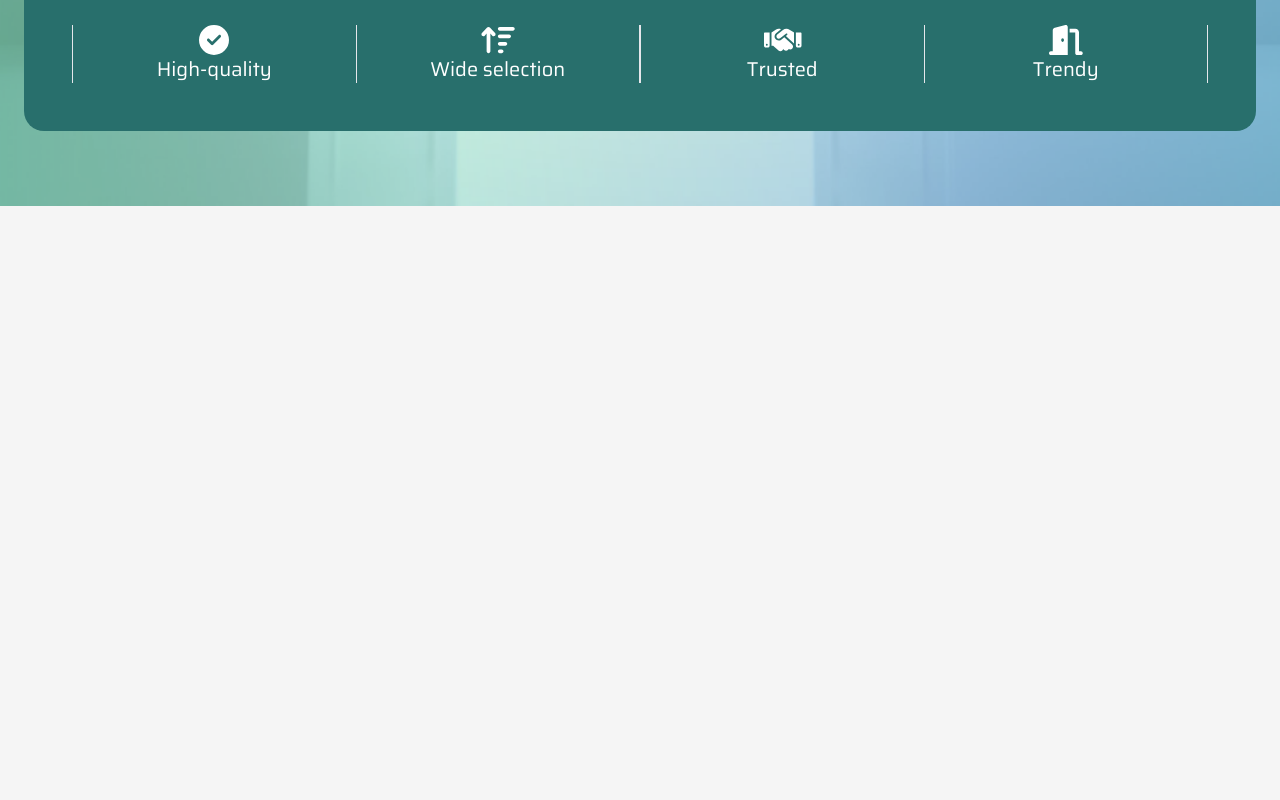
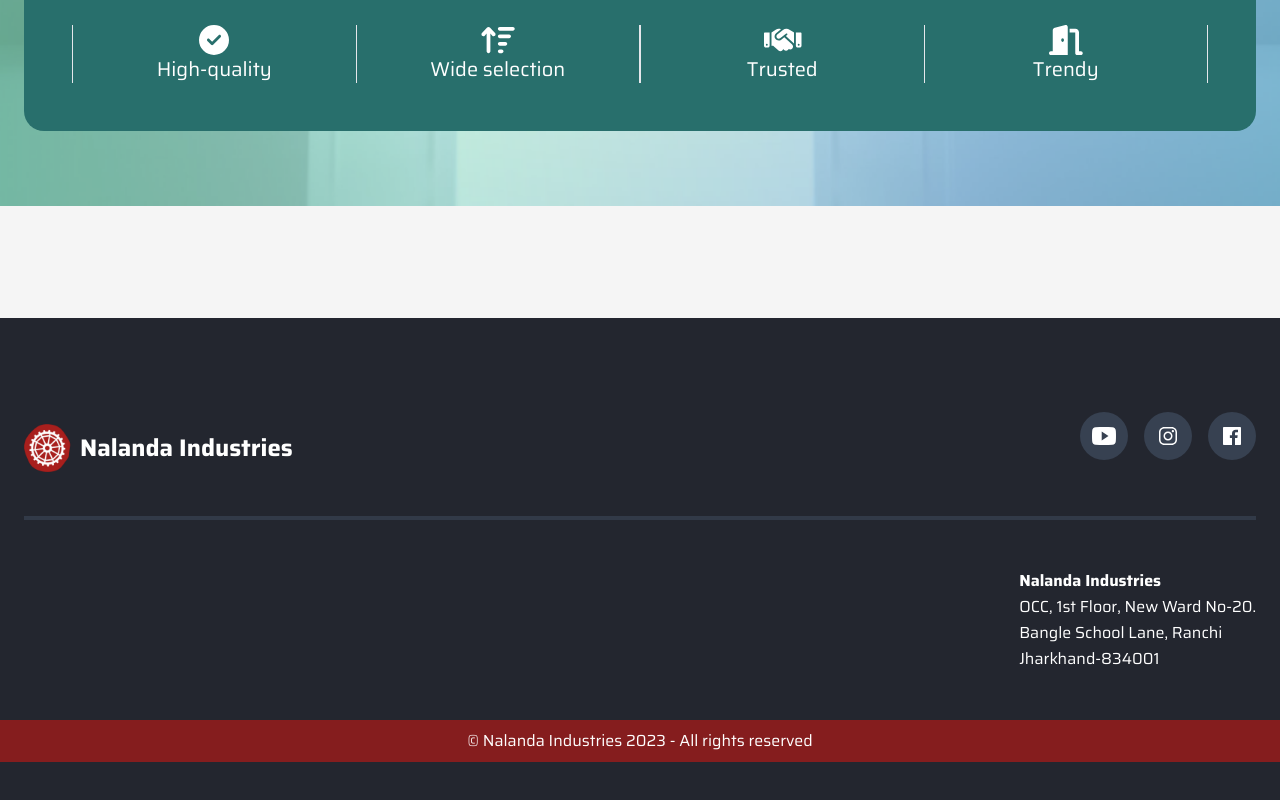
Before and after one commit to abhishekgoyal17/Nalanda-Industries-Freelance-project-, a React (Create React App) app: page / in a window 1280 px wide. Shown: the part 644-1444 px from the top of the page. Before the commit the page ends 962 px from the top, so only its background shows below. Built offline with nearby package versions, Linux system fonts and the light colour scheme; the HTML template or start-up script is replaced by a standard one.

Commit message:
resolved footer

```diff
--- a/src/App.js
+++ b/src/App.js
@@ -3,6 +3,7 @@ import React from 'react';
 // import components
 import Hero from './components/Hero';
 import Header from './components/Header';
+import Footer from './components/Footer'
 
 
 const App = () => {
@@ -10,6 +11,7 @@ const App = () => {
      <div classname='w-full max-w-[1440px] mx-auto bg-white'>
      <Header/>
      <Hero/>
+     <Footer/>
      </div>);
 };
 
--- a/src/components/Footer.js
+++ b/src/components/Footer.js
@@ -1,7 +1,56 @@
 import React from 'react';
+//import logo
+import Logo from '../assets/img/chakra.png'
+
+import {footer} from '../data';
+import {address} from '../data';
 
 const Footer = () => {
-  return <div>Footer</div>;
+  return (
+    <footer className='section bg-primary text-white flex flex-col justify-between'>
+    <div className='container mx-auto flex flex-col h-full'>
+      <div className='flex flex-col lg:flex-row justify-between border-b-4 border-opacity-75 border-gray-700 pb-7 lg:pb-2 mb-10'>
+        <a href='#' className='flex items-center mb-6 lg:mb-0'>
+          <img src={Logo} alt='' className='w-8 h-auto lg:w-12 hover:rotate-180 transition-transform duration-500' />
+          <span className='ml-2 lg:text-2xl text-white text-xl font-bold'>Nalanda Industries</span>
+        </a>
+
+        {/*social*/}
+        <div className='flex gap-x-4 text-white mb-6 lg:pl-10 lg:py-6'>
+          {footer.social.map((item, index) => {
+            return (
+              <div className='w-8 h-8 lg:w-12 lg:h-12 px-2 lg:py-4 text-2xl bg-gray-700 rounded-full hover:bg-accent flex justify-center items-center transition' key={index}>
+                <a href={item.href}>{item.icon}</a>
+              </div>
+            );
+          })}
+        </div>
+      </div>
+
+      {/* Contact Details */}
+      <div className='flex justify-between items-center mt-2 lg:justify-end mb-12'>
+        <div className='text-white'>
+          {address.map((item, index) => (
+            <div key={index}>
+              <h4 className='font-bold'>{item.title}</h4>
+              <p className='whitespace-pre-line'>{item.subtitle}</p>
+            </div>
+          ))}
+        </div>
+      </div>
+    </div>
+
+    {/* copyright text */}
+    <div className='bg-[rgba(147,28,28,0.88)] py-2'>
+      <p className='text-center text-white'>
+        &copy; Nalanda Industries 2023 - All rights reserved
+      </p>
+    </div>
+  </footer>
+
+
+
+  );
 };
 
 export default Footer;
--- a/src/data.js
+++ b/src/data.js
@@ -71,6 +71,13 @@ export const hero = {
     'Nalanda Industries',
   buttonText: 'Our Products',
 };
+
+export const address=[
+{
+  title: 'Nalanda Industries',
+  subtitle: 'OCC, 1st Floor, New Ward No-20. \n Bangle School Lane, Ranchi \nJharkhand-834001'
+},
+];
 
 export const stats = [
   {
@@ -344,15 +351,11 @@ export const footer = {
     },
     {
       icon: <IoLogoInstagram />,
-      href: '#',
-    },
-    {
-      icon: <IoLogoGithub />,
-      href: '#',
+      href: 'https://instagram.com/nalanda_industries?igshid=Y2IzZGU1MTFhOQ==',
     },
     {
       icon: <IoLogoFacebook />,
-      href: '#',
+      href: 'https://www.facebook.com/profile.php?id=100092143891273',
     },
   ],
   copyright: 'Nalanda Industries-2023 - All Rights Reserved.',
```
